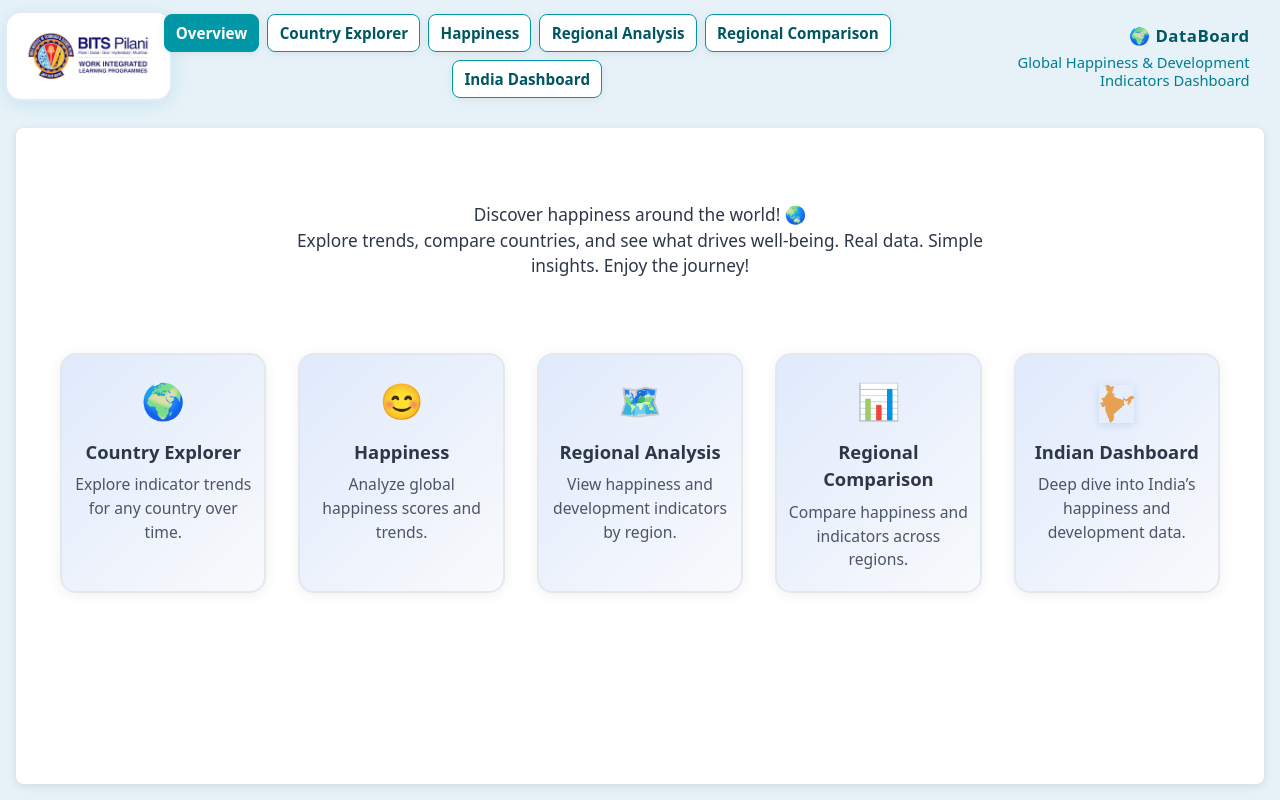
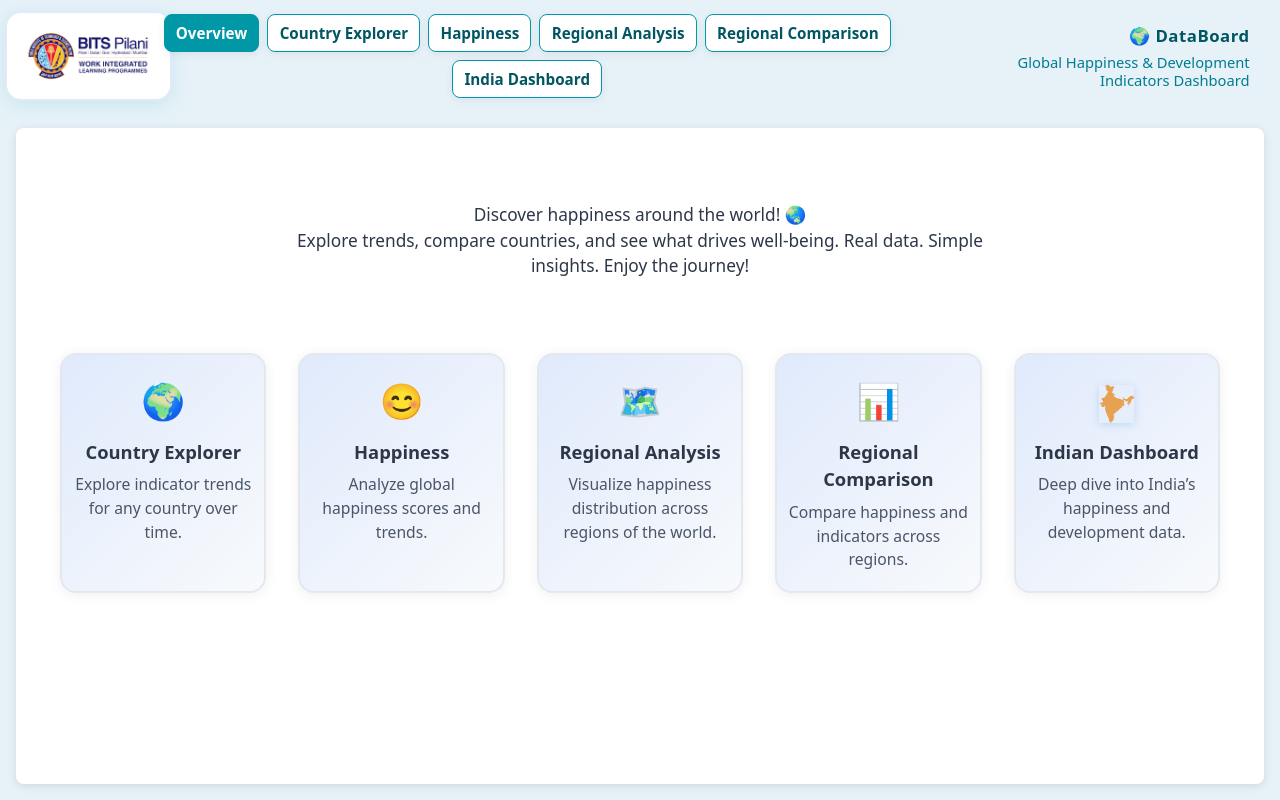
Before and after one commit to reddyshekharc55/DataViz, a React (Vite) app: page / in a window 1280 px wide. Built offline with nearby package versions, Linux system fonts and the light colour scheme; what chartjs-plugin-datalabels would draw is missing.

Commit message:
feat: Update Regional Analysis description for clarity; add India map emoji to India Dashboard header for enhanced visual appeal

```diff
--- a/src/components/Dashboard.jsx
+++ b/src/components/Dashboard.jsx
@@ -16,7 +16,7 @@ const pages = [
   },
   {
     title: 'Regional Analysis',
-    description: 'View happiness and development indicators by region.',
+    description: 'Visualize happiness distribution across regions of the world.',
     page: 'regional-view',
     emoji: '🗺️'
   },
--- a/src/components/IndianDashboard.jsx
+++ b/src/components/IndianDashboard.jsx
@@ -28,6 +28,7 @@ import { Bar, Line } from 'react-chartjs-2'
 import { getIndiaCorrelationData, getWorldBankData, getHappinessData } from '../services/apiService'
 import Papa from 'papaparse'
 import { getBarChartConfig, createBarDataset, getLineChartConfig, createTrendDataset, CHART_COLORS } from '../utils/chartConfig'
+import indiaMap from '../assets/india_map.png'
 
 // Helper: get emoji for each year based on score change
 function getHappinessEmojis(series) {
@@ -413,7 +414,8 @@ const IndiaDashboard = () => {
       `}</style>
 
       <h2 style={{ margin: 0, marginBottom: '0.25rem', fontSize: '1.4rem', color: '#2d3748' }}>
-        🇮🇳 India Happiness Dashboard {loading && <span style={{ fontSize: '1rem', color: '#3182ce' }}>⏳</span>}
+        <img src={indiaMap} alt="India Map" style={{ width: 24, height: 24, objectFit: 'contain', verticalAlign: 'middle', marginRight: '0.5rem', filter: 'drop-shadow(0 2px 4px #1976d233)' }} />
+        India Happiness Dashboard {loading && <span style={{ fontSize: '1rem', color: '#3182ce' }}>⏳</span>}
       </h2>
       <p style={{ margin: 0, marginBottom: '1rem', color: '#4a5568', fontSize: '0.85rem' }}>
         View indicators that most strongly correlate (positively or negatively) with the happiness index
```
